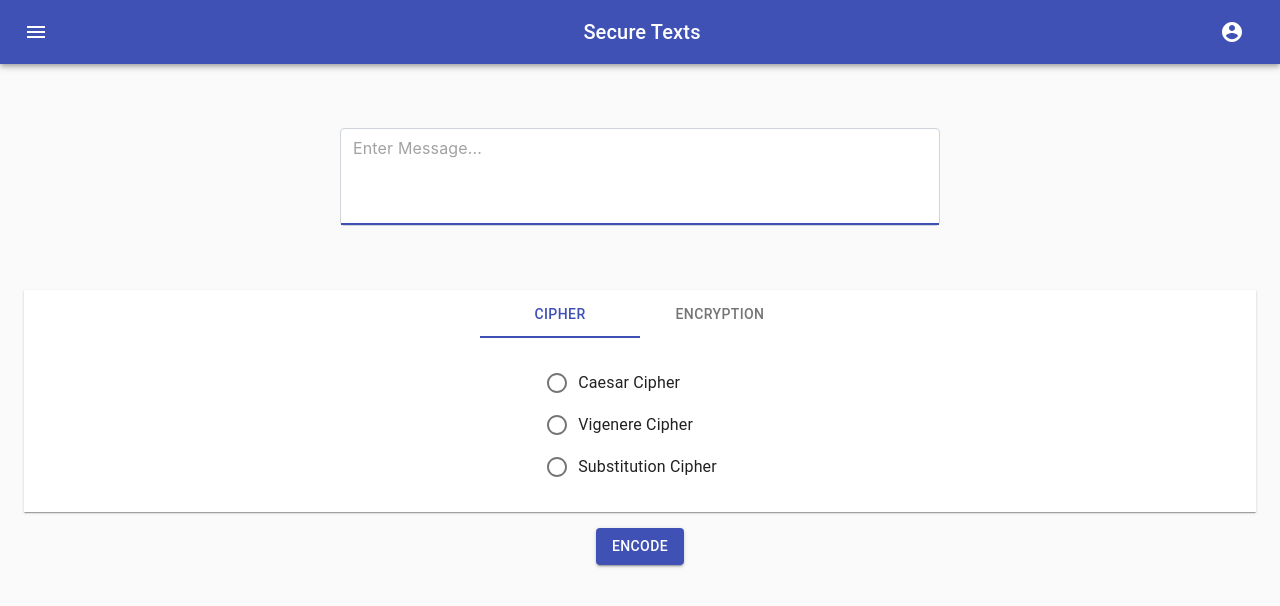
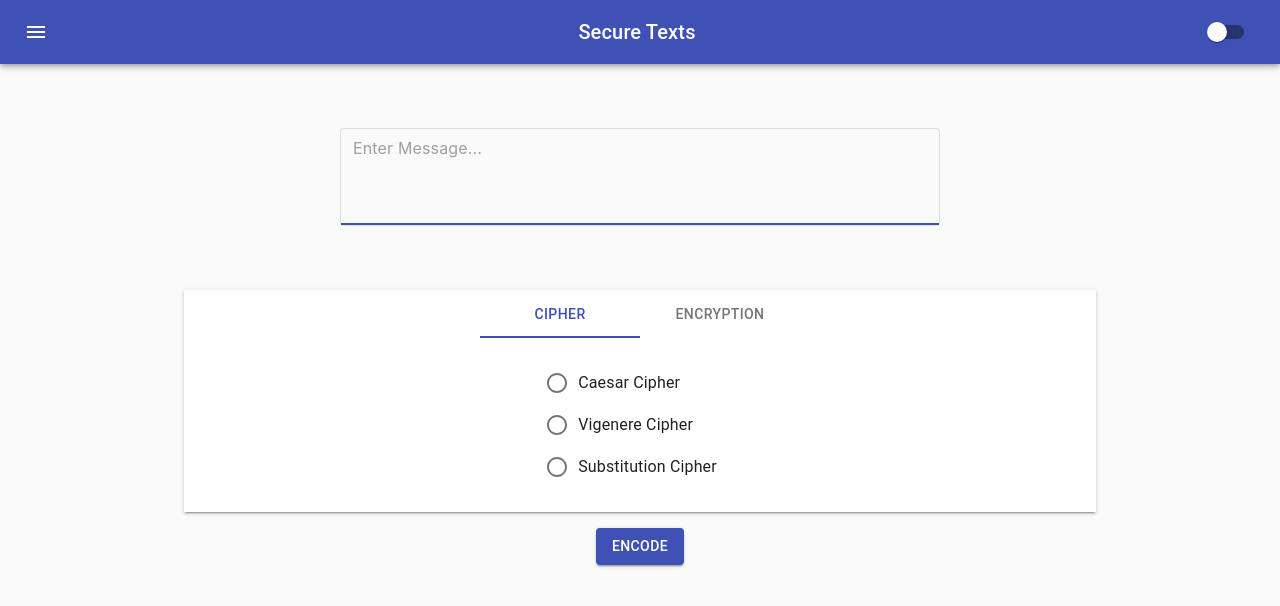
Before and after one commit to tushartiwari7/secure-texts, a React (Create React App) app: page / in a window 1280 px wide. Shown: the top 606 px of the page. Built offline with nearby package versions, Linux system fonts and the light colour scheme.

Commit message:
feat: Dark Theme

```diff
--- a/src/App.css
+++ b/src/App.css
@@ -1,3 +1,5 @@
+
 .App {
   text-align: center;
+  height: 100vh;
 }
--- a/src/App.js
+++ b/src/App.js
@@ -1,26 +1,45 @@
-import { Box,Container } from '@material-ui/core';
+import { Box,Container,CssBaseline } from '@material-ui/core';
 import React,{ useState } from "react";
 import './App.css';
 import AppBar from './Components/AppBar';
 import TextEditor from './Components/TextEditor';
 import Dropdown from './Components/Dropdown';
+import { createMuiTheme, ThemeProvider } from "@material-ui/core/styles";
+
+
 function App() {
   const [rawText,setRawText] = useState('');
+  const [dark, setdark] = useState(false);
 
   function textHandler(event) {
     setRawText(event);
   }
 
+  const palletType = dark ? "dark" : "light";
+
+  const darkTheme = createMuiTheme({
+    palette: {
+      type: palletType,
+    }
+  });
+  const handleTheme = () => {
+    setdark(!dark);
+  };
+
   return (
+
+    <ThemeProvider theme={darkTheme} >
+    <CssBaseline />
     <div className="App">
-      <AppBar />
+      <AppBar checked={dark} handleTheme={handleTheme} />
       <Box m={4} p={4} >
         <TextEditor textHandler={textHandler}/>
       </Box>
-        <Container >
+        <Container maxWidth="md">
           <Dropdown rawText={rawText}/>
         </Container>
     </div>
+    </ThemeProvider>
   );
 }
 
--- a/src/Components/AppBar.js
+++ b/src/Components/AppBar.js
@@ -5,7 +5,7 @@ import Toolbar from '@material-ui/core/Toolbar';
 import Typography from '@material-ui/core/Typography';
 import IconButton from '@material-ui/core/IconButton';
 import MenuIcon from '@material-ui/icons/Menu';
-import AccountCircle from '@material-ui/icons/AccountCircle';
+import Switch from '@material-ui/core/Switch';
 import MenuItem from '@material-ui/core/MenuItem';
 import Menu from '@material-ui/core/Menu';
 
@@ -21,16 +21,17 @@ const useStyles = makeStyles((theme) => ({
   },
 }));
 
-export default function MenuAppBar() {
+export default function MenuAppBar({checked,handleTheme}) {
   const classes = useStyles();
   const [anchorEl, setAnchorEl] = React.useState(null);
-  const [menuEl, setMenuEl] = React.useState(null);
+  // const [menuEl, setMenuEl] = React.useState(null);
   const open = Boolean(anchorEl);
 
-  const handleMenu = (event) => {
-    setMenuEl(event.currentTarget);
-    console.log(menuEl);
-  };
+
+  // const handleMenu = (event) => {
+  //   setMenuEl(event.currentTarget);
+  //   console.log(menuEl);
+  // };
 
   const handleAccount = (event) => {
     setAnchorEl(event.currentTarget);
@@ -45,16 +46,27 @@ export default function MenuAppBar() {
 
       <AppBar position="static">
         <Toolbar>
-          <IconButton edge="start" className={classes.menuButton}
-                onClick={handleMenu} color="inherit" aria-label="menu">
+          <IconButton
+            edge="start"
+            className={classes.menuButton}
+            // onClick={handleMenu}
+            color="inherit"
+            aria-haspopup="true"
+            onClick={handleAccount}
+            aria-label="dropdown"
+            >
             <MenuIcon />
           </IconButton>
           <Typography variant="h6" className={classes.title}>
             Secure Texts
           </Typography>
-
-            <div>
-              <IconButton
+            <Switch
+              checked={checked}
+              onChange={handleTheme}
+              name="Theme"
+              inputProps={{ 'aria-label': 'secondary checkbox' }}
+            />
+            {/* <IconButton
               aria-label="account of current user"
               aria-controls="menu-appbar"
               aria-haspopup="true"
@@ -62,7 +74,8 @@ export default function MenuAppBar() {
               color="inherit"
             >
               <AccountCircle />
-              </IconButton>
+            </IconButton> */}
+
             <Menu
               id="menu-appbar"
               anchorEl={anchorEl}
@@ -81,8 +94,6 @@ export default function MenuAppBar() {
               <MenuItem onClick={handleClose}>Encoder</MenuItem>
               <MenuItem onClick={handleClose}>Decoder</MenuItem>
             </Menu>
-            </div>
-
         </Toolbar>
       </AppBar>
     </div>
--- a/src/Components/Dropdown.js
+++ b/src/Components/Dropdown.js
@@ -259,7 +259,7 @@ export default function CryptoTabs({rawText}) {
 
   return (
 <React.Fragment >
-    <Paper square>
+    <Paper variant="elevation" elevation={2} square>
       <Tabs
         value={value}
         indicatorColor="primary"
@@ -268,7 +268,8 @@ export default function CryptoTabs({rawText}) {
         aria-label="cryptography types"
         centered
       >
-        <Tab label="Cipher" />
+        <Tab
+        label="Cipher" />
         <Tab label="Encryption" />
       </Tabs>
       <TabPanel className={classes.tabPanel} value={value} index={0} >
@@ -297,6 +298,7 @@ export default function CryptoTabs({rawText}) {
           id="key"
           label="Secret Key"
           size="small"
+          color="secondary"
           defaultValue=""
           className={classes.keyContainer}
           onChange={handleKey}
--- a/src/Components/TextEditor.js
+++ b/src/Components/TextEditor.js
@@ -36,8 +36,9 @@ const BootstrapInput = withStyles((theme) => ({
     },
     input: {
       borderRadius: 4,
+      borderColor: theme.palette.divider,
       position: 'relative',
-      backgroundColor: theme.palette.common.white,
+      backgroundColor: theme.palette.background.default,
       border: '1px solid #ced4da',
       fontSize: 16,
       width: '75vw',
@@ -59,7 +60,7 @@ const BootstrapInput = withStyles((theme) => ({
       ].join(','),
       '&:focus': {
         boxShadow: `${fade(theme.palette.primary.main, 0.25)} 0 0 0 0.2rem`,
-        borderColor: theme.palette.primary.main,
+        borderColor: theme.palette.divider,
       },
     },
   }))(TextEditor);
```
Also changed, not shown: public/manifest.json. Lines whose indentation alone changed are shown as unchanged.
